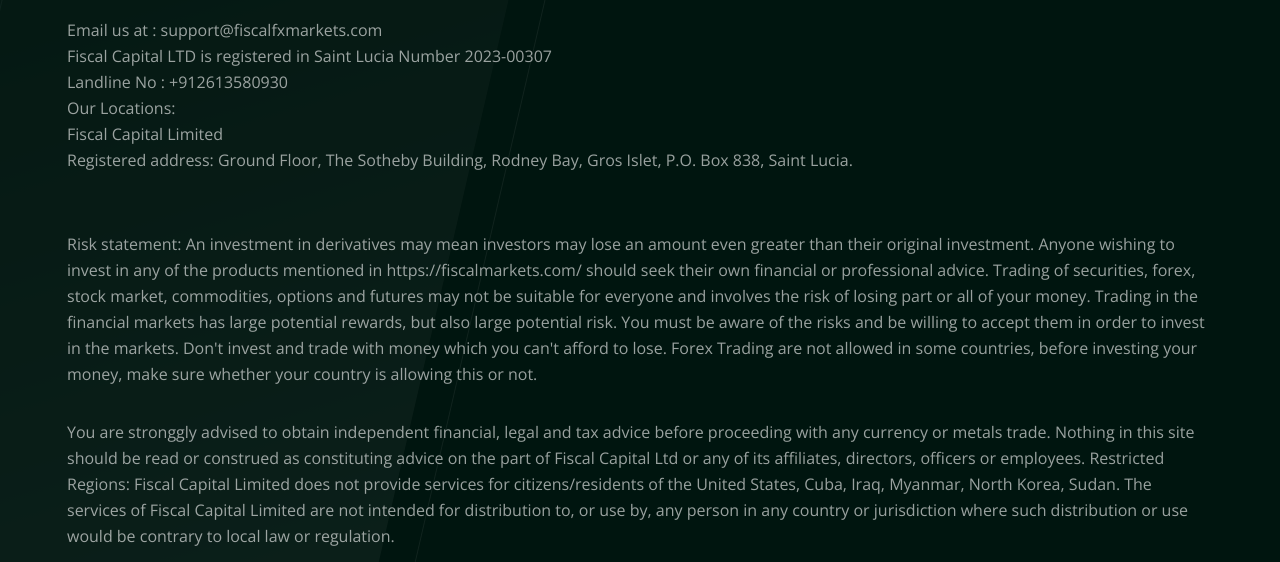
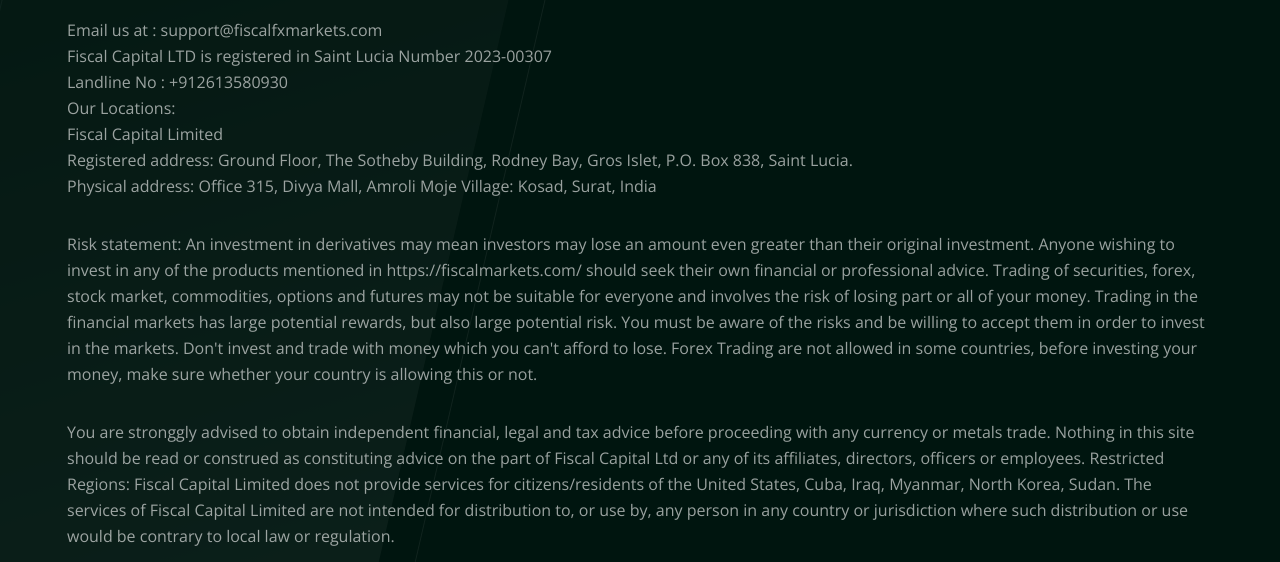
Before and after one commit to Sandeep1908/fiscal, a plain HTML site: page index.html in a window 1280 px wide. Shown: the part 6702-7264 px from the top of the page. Drawn offline with nearby package versions, Linux system fonts and the light colour scheme; a web font is replaced by a local one.

Commit message:
add physical addres

```diff
--- a/index.html
+++ b/index.html
@@ -1314,6 +1314,9 @@
         Registered address:
        Ground Floor, The Sotheby Building, Rodney Bay, Gros Islet, P.O. Box 838, Saint Lucia.
                <br>
+               Physical address:
+               Office 315, Divya Mall, Amroli Moje Village: Kosad, Surat, India
+
 
        <br>
         </p>
```
Also changed, not shown: AccountType.html (+2 -0 lines), contactus.html (+2 -0 lines), depositandwidthdraw.html (+2 -0 lines), economic-calander.html (+4 -0 lines), view-instrument.html (+2 -0 lines).
